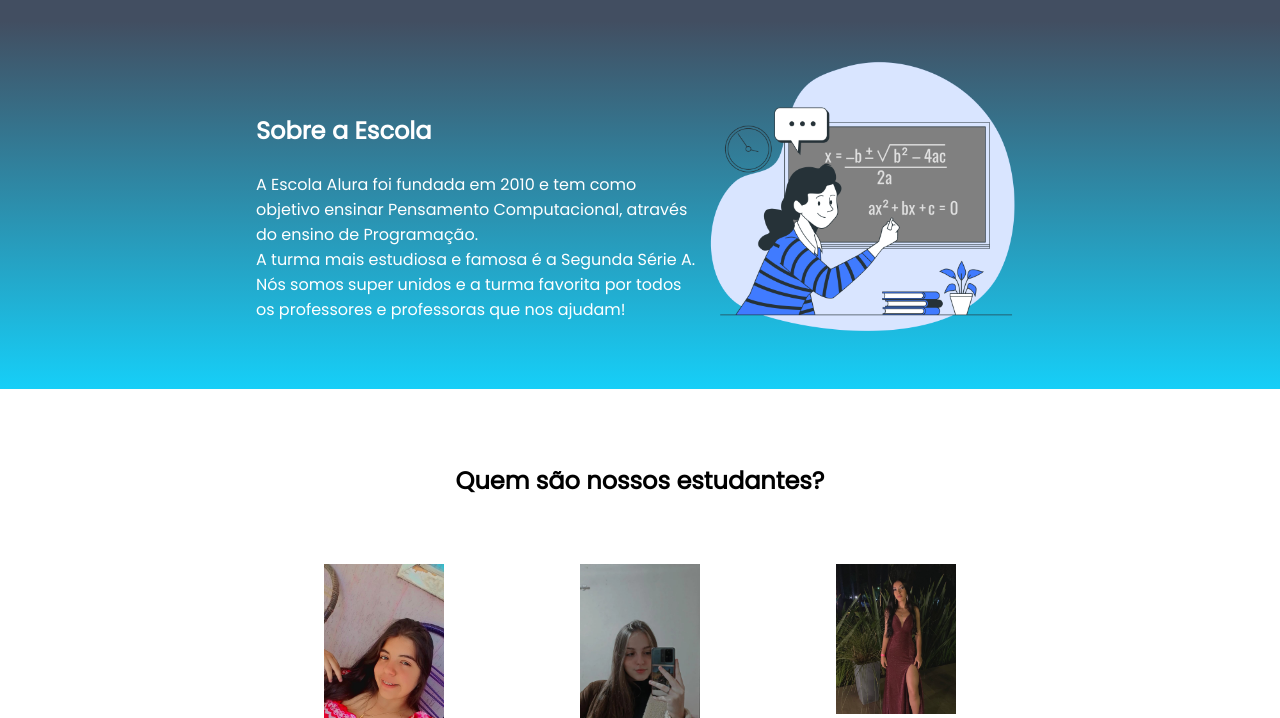
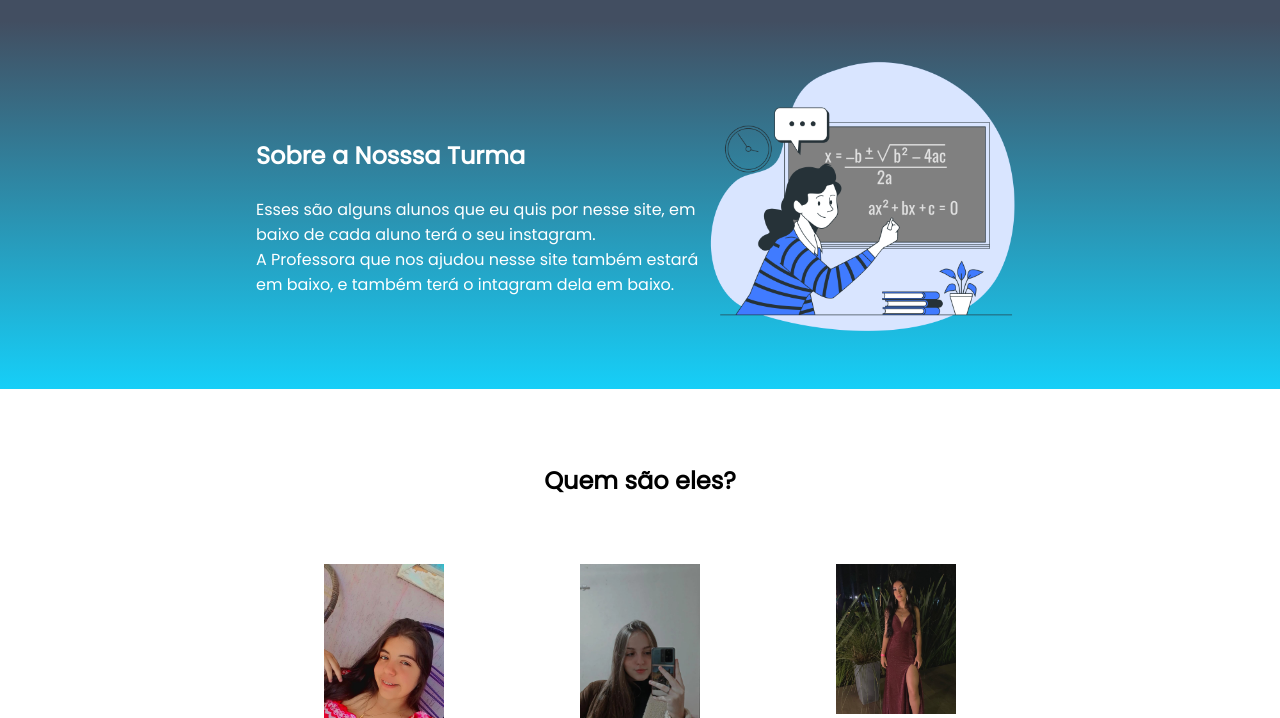
Before and after one commit to ALISSONFAF/IA., a plain HTML site: page index.html in a window 1280 px wide. Shown: the part 56-774 px from the top of the page. Drawn offline with Linux system fonts and the light colour scheme.

Commit message:
Update index.html

```diff
--- a/index.html
+++ b/index.html
@@ -22,17 +22,15 @@
     </header>
     <section id="escola">
         <div class="escola-div-conteudo">
-            <h2 class="escola-titulo">Sobre a Escola</h2>
-            <p class="escola-texto-um">A Escola Alura foi fundada em 2010 e tem como objetivo ensinar Pensamento
-                Computacional, através do ensino de Programação.</p>
-            <p class="escola-texto-dois">A turma mais estudiosa e famosa é a Segunda Série A. Nós somos super unidos e a
-                turma favorita por todos os professores e professoras que nos ajudam!</p>
+            <h2 class="escola-titulo">Sobre a Nosssa Turma</h2>
+            <p class="escola-texto-um">Esses são alguns alunos que eu quis por nesse site, em baixo de cada aluno terá o seu instagram.</p>
+            <p class="escola-texto-dois">A Professora que nos ajudou nesse site também estará em baixo, e também terá o intagram dela em baixo.</p>
         </div>
         <img class="escola-imagem" src="Formula-bro.png" alt="imagem que representa uma professora em sala de aula">
     </section>
 
     <section id="estudante">
-        <h2 class="estudante-titulo">Quem são nossos estudantes?</h2>
+        <h2 class="estudante-titulo">Quem são eles?</h2>
         <div class="estudante-todos">
             <span></span>
             <div class="estudante-div">
```
